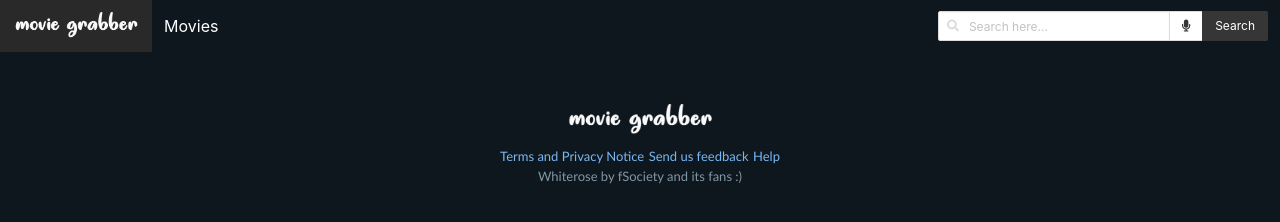
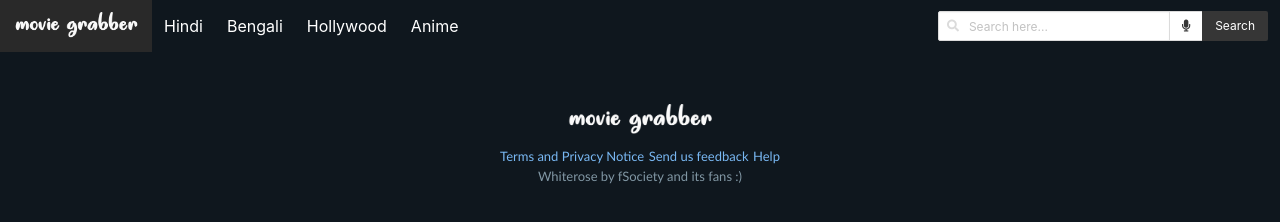
Before and after one commit to terajarshi/terajarshi.github.io, a plain HTML site: page index.html in a window 1280 px wide. Drawn offline with nearby package versions, Linux system fonts and the light colour scheme; no server answers.

Commit message:
Added reasonable links to the navigation menu

```diff
--- a/index.html
+++ b/index.html
@@ -42,7 +42,10 @@
         </div>
         <div class="navbar-menu">
             <div class="navbar-start">
-                <a href="?page=movies" class="navbar-item has-text-white">Movies</a>
+                <a href="?search=Hindi" class="navbar-item has-text-white">Hindi</a>
+                <a href="?search=Bengali" class="navbar-item has-text-white">Bengali</a>
+                <a href="?search=Hollywood" class="navbar-item has-text-white">Hollywood</a>
+                <a href="?search=Anime" class="navbar-item has-text-white">Anime</a>
             </div>
         </div>
         <div class="navbar-item" id="searchForm">
```
Also changed, not shown: 1 other file.
